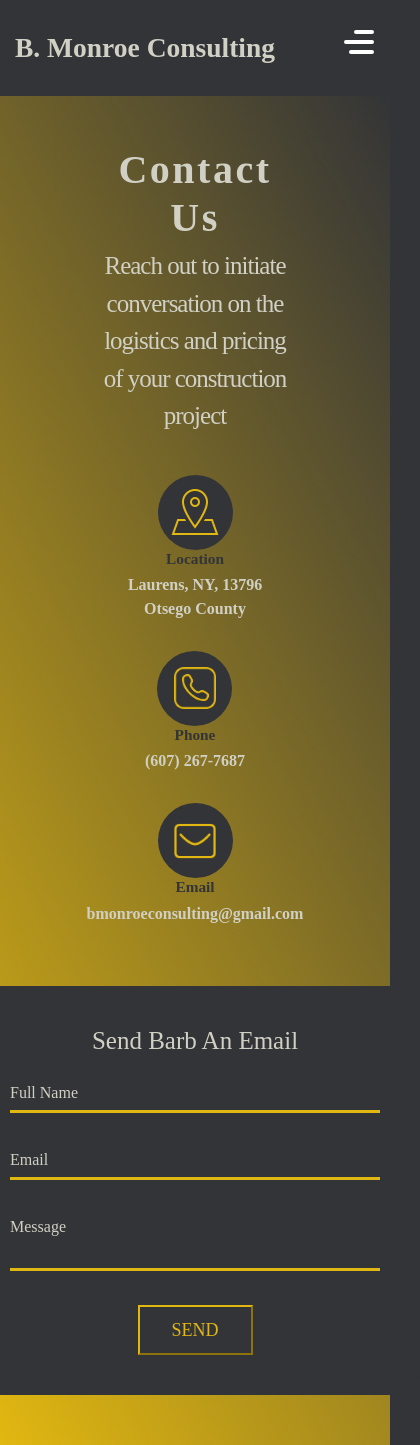
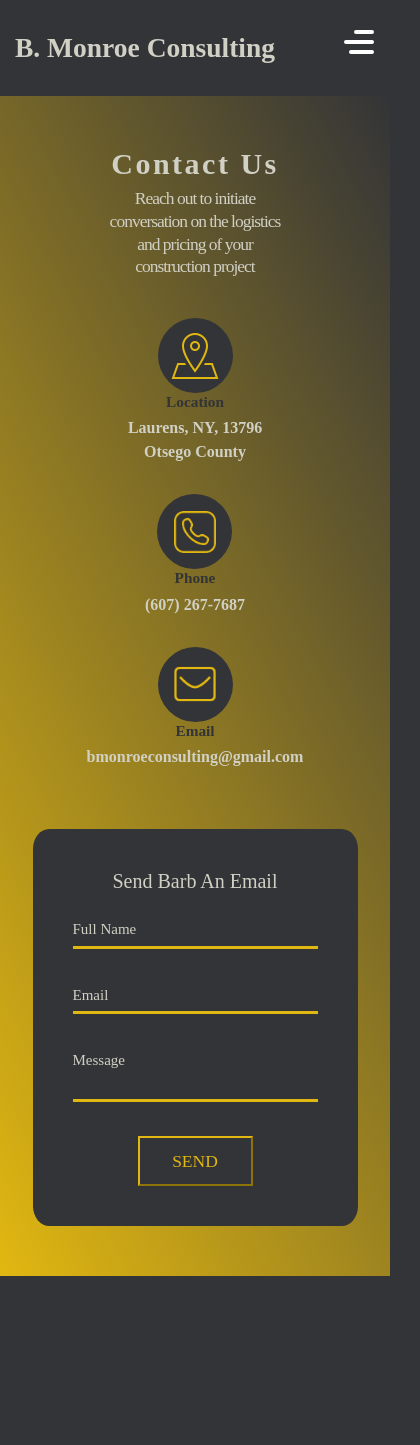
Before and after one commit to Caleb-Rogers/bmonroe-consulting, a Next.js app: page /contact in a window 390 px wide. Shown: the whole page, 420 px wide, since content can reach past the window. After the commit the page ends 1276 px from the top, so only its background shows below. Built offline with nearby package versions, Linux system fonts and the light colour scheme.

Commit message:
More Responsiveness

```diff
--- a/src/components/Contact/ContactPage.css
+++ b/src/components/Contact/ContactPage.css
@@ -204,3 +204,32 @@
     margin-top: 20px;
   }
 }
+
+@media (max-width: 460px) {
+  .contact-form {
+    min-width: 325px;
+  }
+  .contact-form h2 {
+    font-size: 2rem;
+  }
+  .contact-form label {
+    font-size: 1px;
+  }
+  .contact-form .input-field input,
+  .contact-form .input-field textarea {
+    font-size: 1.5rem;
+  }
+  .contact-form .input-field label {
+    font-size: 1.5rem;
+  }
+  .contact-form button {
+    font-size: 1.75rem;
+  }
+  .contact .content h2 {
+    font-size: 3rem;
+  }
+  .contact .content p {
+    font-size: 1.75rem;
+    line-height: 1.3;
+  }
+}
--- a/src/components/Footer/Footer.css
+++ b/src/components/Footer/Footer.css
@@ -25,18 +25,21 @@
 .foot-col {
   display: flex;
   flex-direction: row;
-  margin: 2.5rem 0.5rem 0 2rem;
+  margin: 2.5rem 0 0 0;
 }
 
 .foot-col.first-col {
+  flex-direction: column;
   min-width: 38rem;
 }
 
 .foot-col.second-col {
+  flex-direction: column;
   min-width: 22rem;
 }
 
 .foot-col.third-col {
+  flex-direction: column;
   min-width: 55rem;
 }
 
@@ -44,6 +47,7 @@
   font-size: 2.5rem;
   font-weight: 700;
   letter-spacing: -1px;
+  padding-left: 1.75rem;
 }
 
 .foot-col ul {
@@ -87,3 +91,15 @@
   width: auto;
   margin: 0 2px 0 2px;
 }
+
+@media (max-width: 1200px) {
+  .foot-col.first-col {
+    min-width: 22rem;
+  }
+  .foot-col.second-col {
+    min-width: 8rem;
+  }
+  .foot-col.third-col {
+    min-width: 35rem;
+  }
+}
--- a/src/components/Navbar/Navbar.css
+++ b/src/components/Navbar/Navbar.css
@@ -31,6 +31,7 @@
   font-size: 3.5rem;
   font-weight: 700;
   font-family: "Cormorant Garamond", serif;
+  cursor: pointer;
 }
 
 .main-nav {
--- a/src/components/ServicesPage/ServicesPage.css
+++ b/src/components/ServicesPage/ServicesPage.css
@@ -10,8 +10,7 @@
 
 .service-main {
   display: flex;
-  justify-content: center;
-  align-items: center;
+  align-items: flex-start;
   flex-wrap: wrap;
 }
 
@@ -90,6 +89,7 @@ p {
   position: sticky;
   top: 0;
   flex: 1;
+  z-index: 1;
 }
 
 .service-main-right .headshot {
@@ -159,6 +159,9 @@ p {
   }
 
   .service-main {
+    display: flex;
+    justify-content: center;
+    align-items: center;
     flex-direction: column;
   }
 
```
